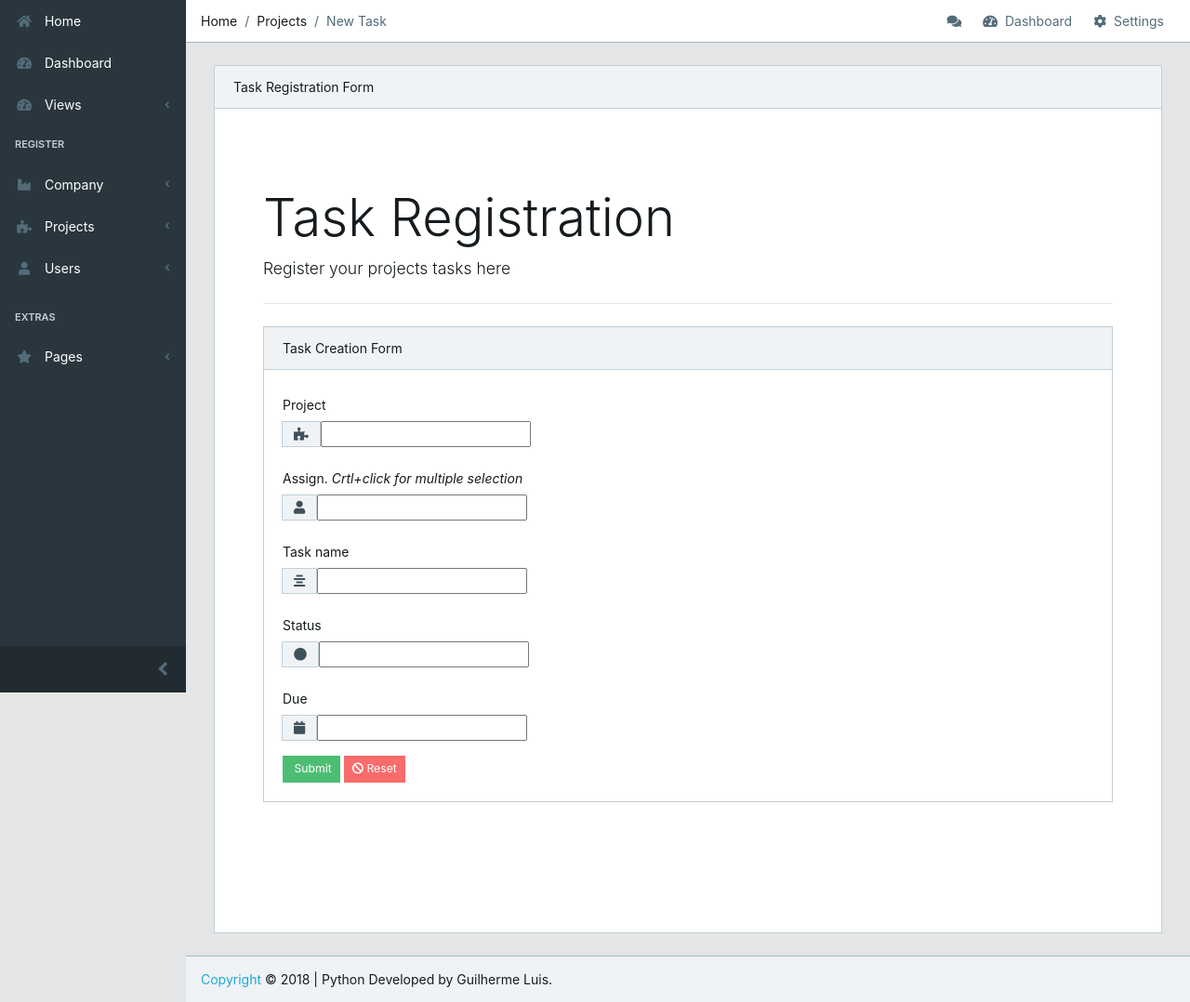
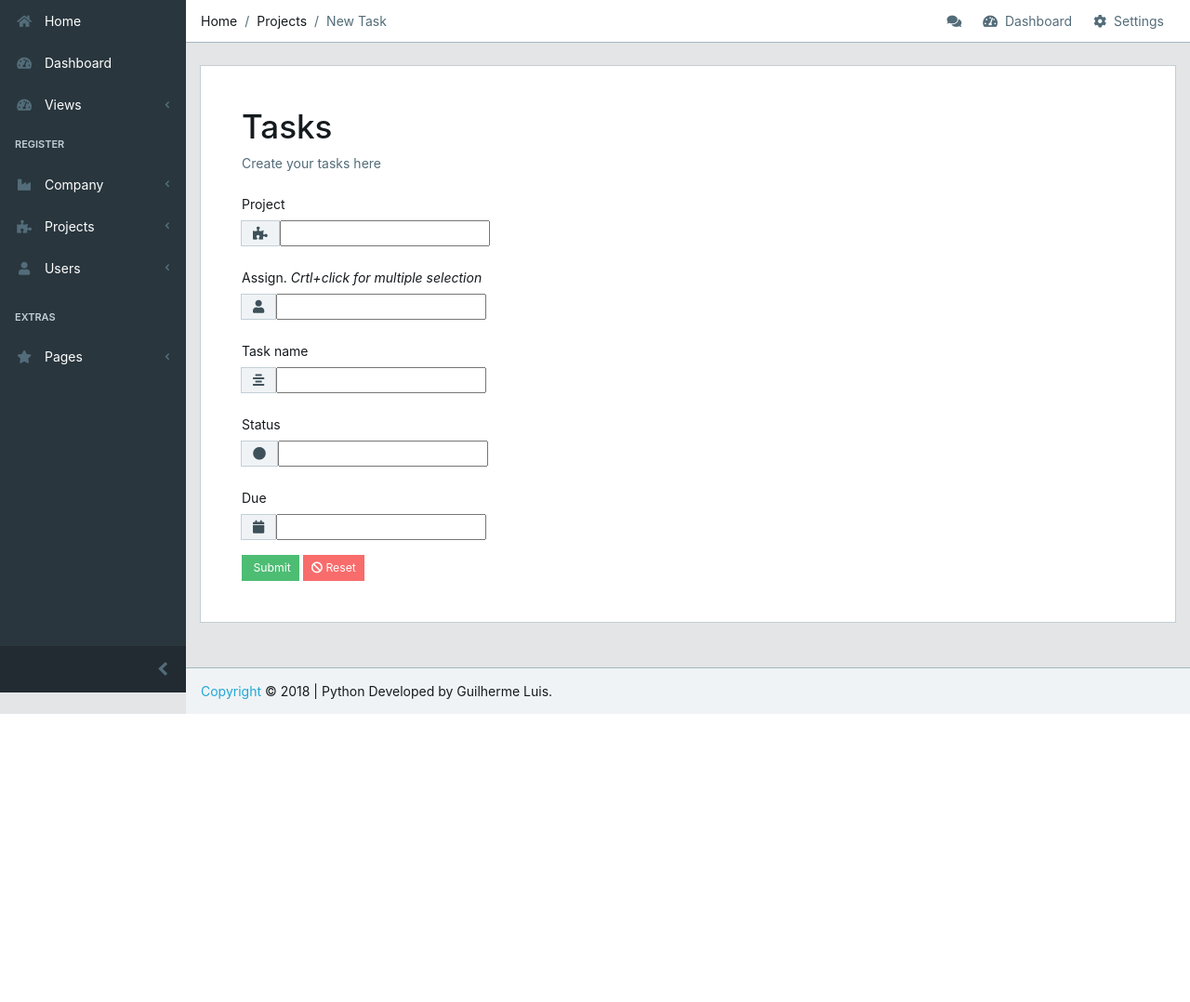
Before and after one commit to srintellikgh/project-management-system, a Django app: template projects/templates/projects/new_task.html in a window 1280 px wide. Shown: the part 55-1133 px from the top of the page at 93% size. After the commit the page ends 823 px from the top, so only its background shows below. Run offline with Django 3.2, Linux system fonts and the light colour scheme; the template is opened without the code that fills it: most values are stand-ins (such as "Sample title", 1, 10 or a date in 2020); form fields are guessed from the names that the template uses; some libraries are stand-ins or nearby versions.

Commit message:
New Task HTML

```diff
--- a/projects/templates/projects/new_project.html
+++ b/projects/templates/projects/new_project.html
@@ -16,7 +16,7 @@
         <div class="row justify-content-center">
             <div class="col-12">
                 <div class="card-group">
-                    <div class="card p-4">
+                    <div class="card p-4 mb-5">
                         <div class="card-body">
                             {% if created %}
                               <div class="alert alert-success alert-dismissible fade show" role="alert">
@@ -170,11 +170,9 @@
                             </form>
                             {{ form.errors }}
                     </div>
+                </div>
             </div>
-                </div>
-
         </div>
-
     </div>
 </div>
 
--- a/projects/templates/projects/new_task.html
+++ b/projects/templates/projects/new_task.html
@@ -12,32 +12,23 @@
 
 
 {% block content %}
-<div class="container-fluid">
-  <div id="ui-view" style="opacity: 1;"><div class="animated fadeIn">
-  <div class="row">
+<div class="container animated fadeIn">
+        <div class="row justify-content-center">
             <div class="col-12">
-  <div class="card">
-  <div class="card-header">Task Registration Form
-  </div>
+                <div class="card-group">
+                    <div class="card p-4 mb-5">
                         <div class="card-body">
-    <div class="jumbotron bg-white">
-    <h1 class="display-4">Task Registration</h1>
-    <p class="lead">Register your projects tasks here</p>
-    <hr class="my-4">
-    {% if task_created %}
+                            {% if created %}
                               <div class="alert alert-success alert-dismissible fade show" role="alert">
                                   <button type="button" class="close" data-dismiss="alert" aria-label="Close">
                                       <span aria-hidden="true">&times;</span>
                                   </button>
-          A new task was created.
+                                  Congratulations, your task was created!
                               </div>
                             {% endif %}
-
-            <div class="card">
-                <div class="card-header">
-                    Task Creation Form
-                </div>
-                <div class="card-body">
+                                {% csrf_token %}
+                                <h1>Tasks</h1>
+                                <p class="text-muted">Create your tasks here</p>
                                 <form action="" method="post">
                                     {% csrf_token %}
                                     <div class="form-group">
@@ -127,11 +118,8 @@
                                         <button type="reset" class="btn btn-sm btn-danger"><i class="fa fa-ban"></i> Reset</button>
                                     </div>
                                 </form>
+                            {{ form.errors }}
                     </div>
-            </div>
-        </div>
-  </div>
-
                 </div>
             </div>
         </div>
@@ -139,5 +127,4 @@
 </div>
 
 
-
 {% endblock %}
```
Also changed, not shown: db.sqlite3. Lines whose indentation alone changed are shown as unchanged.
